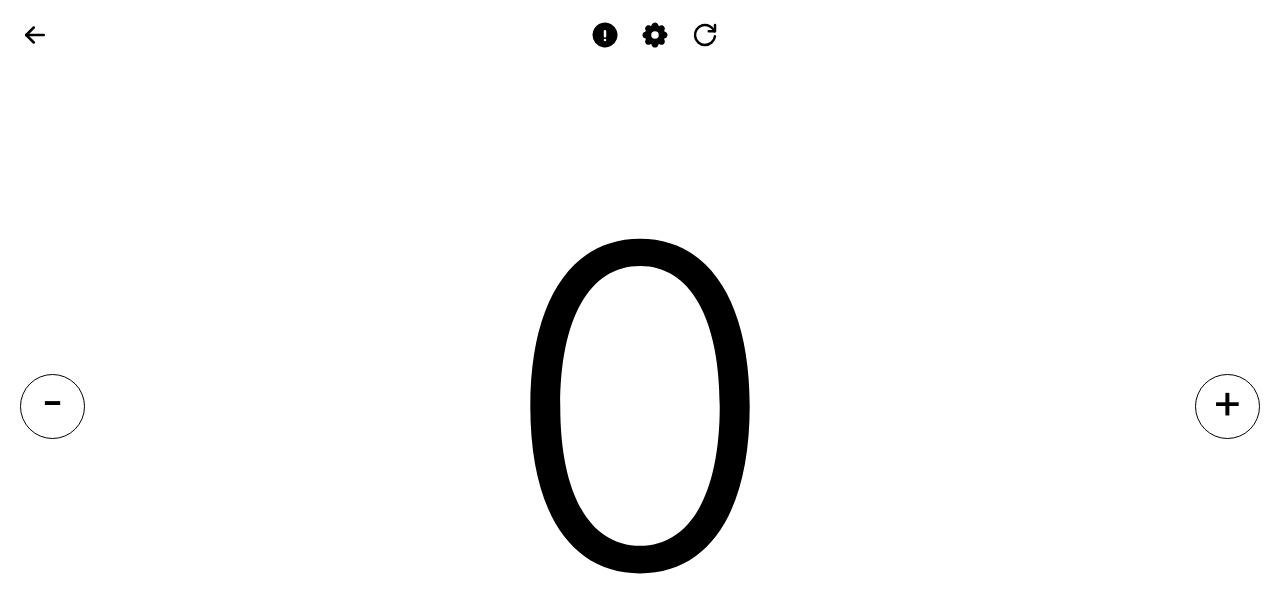
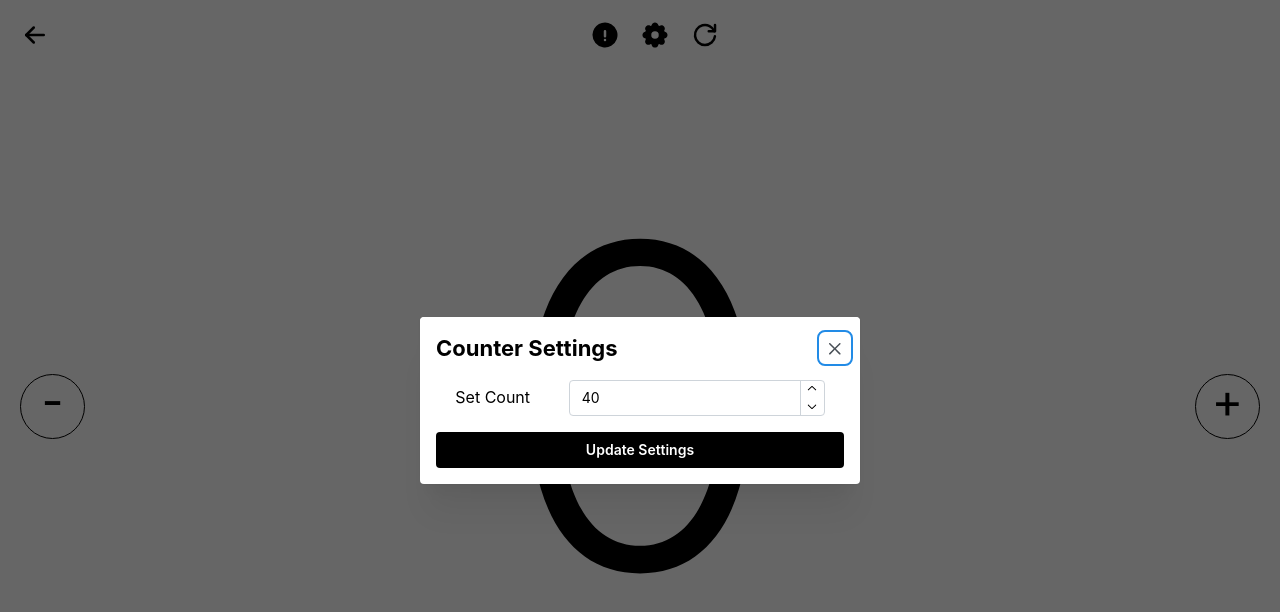
Before and after one commit to MuhammadHarisBaloch/time-machine, a Next.js app: page /counter in a window 1280 px wide. Both pictures are taken after a click on the icon 655 px from the left and 35 px from the top of the page. Shown: the top 612 px of the page. Built offline with nearby package versions, Linux system fonts and the light colour scheme.

Commit message:
settings modal basic

```diff
--- a/app/layout.tsx
+++ b/app/layout.tsx
@@ -8,6 +8,7 @@ import {
   MantineProvider,
   mantineHtmlProps,
 } from "@mantine/core";
+import { ModalsProvider } from "@mantine/modals";
 
 export const metadata = {
   title: "My Mantine app",
@@ -25,7 +26,9 @@ export default function RootLayout({
         <ColorSchemeScript />
       </head>
       <body>
-        <MantineProvider>{children}</MantineProvider>
+        <MantineProvider>
+          <ModalsProvider>{children}</ModalsProvider>
+        </MantineProvider>
       </body>
     </html>
   );
--- a/components/Counter/Controls/index.tsx
+++ b/components/Counter/Controls/index.tsx
@@ -6,6 +6,7 @@ import {
   IconSettingsFilled,
 } from "@tabler/icons-react";
 import Link from "next/link";
+import openSettingsModal from "../../SettingsModal";
 
 interface CounterControlsProps {
   onReloadClick?: () => void;
@@ -30,7 +31,9 @@ function CounterControls({
           onClick={onInfoClick}
         />
         <IconSettingsFilled
-          onClick={onSettingClick}
+          onClick={() => {
+            openSettingsModal({ counter: 40 });
+          }}
           className="hover-expand pointer"
           size={30}
         />
--- /dev/null
+++ b/components/SettingsModal/index.tsx
@@ -0,0 +1,29 @@
+import { Button, Flex, NumberInput, Stack, Text, Title } from "@mantine/core";
+import { modals } from "@mantine/modals";
+
+interface openSettingsModalProps {
+  counter: number;
+}
+
+export default function openSettingsModal({ counter }: openSettingsModalProps) {
+  modals.open({
+    title: <Title order={3}>Counter Settings</Title>,
+    children: (
+      <Stack>
+        <Flex align="center" justify="space-around">
+          <Text>Set Count </Text>
+          <NumberInput min={0} defaultValue={counter} />
+        </Flex>
+        <Button
+          color="black"
+          onClick={() => {
+            modals.closeAll();
+          }}
+        >
+          Update Settings
+        </Button>
+      </Stack>
+    ),
+    centered: true,
+  });
+}
--- a/package.json
+++ b/package.json
@@ -11,6 +11,7 @@
   "dependencies": {
     "@mantine/core": "^7.17.4",
     "@mantine/hooks": "^7.17.4",
+    "@mantine/modals": "^7.17.4",
     "@tabler/icons-react": "^3.31.0",
     "next": "15.3.1",
     "react": "^19.0.0",
```
Also changed, not shown: 1 other file (tests, documents, lock files or other folders).
